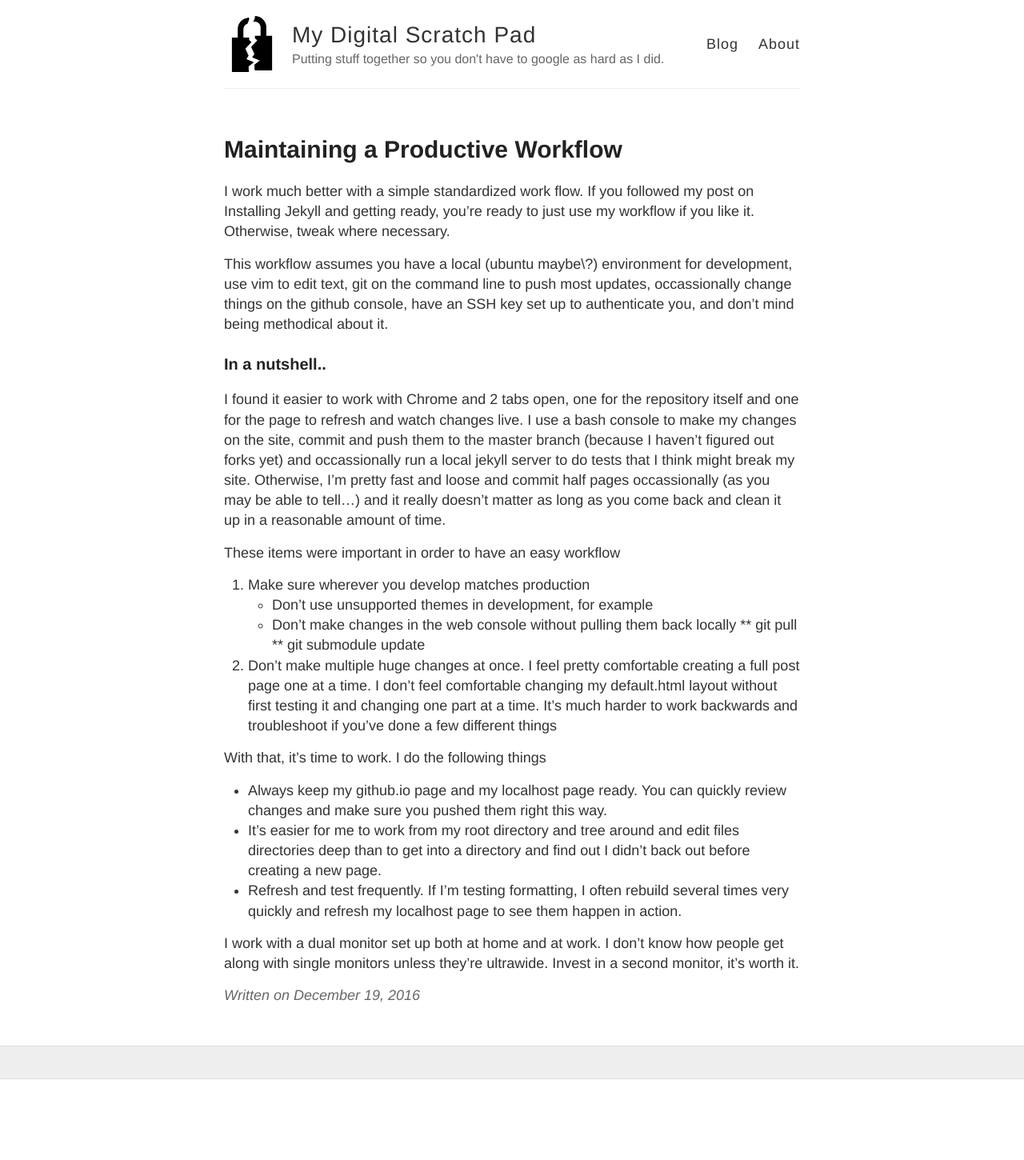
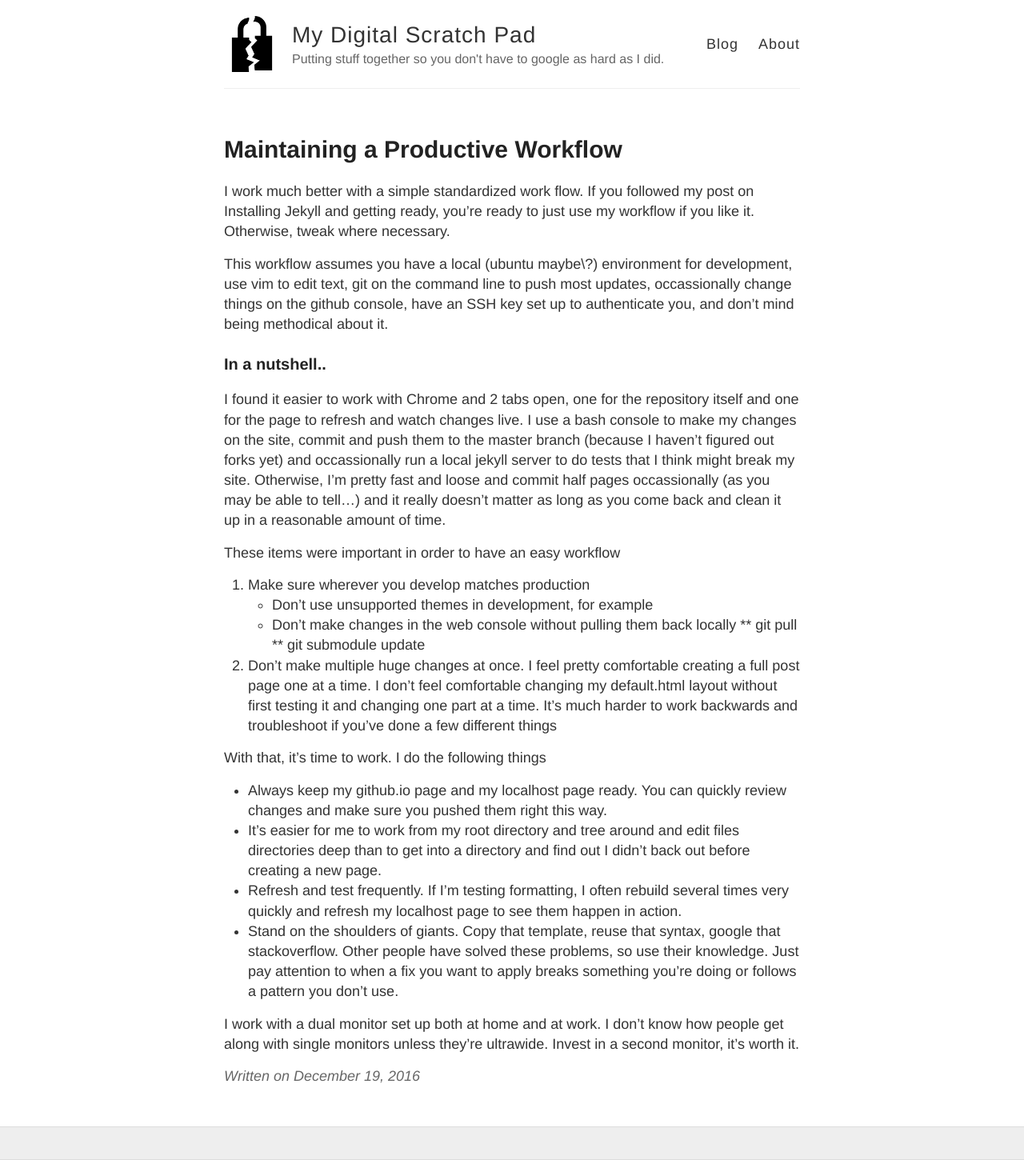
Before and after one commit to remotephone/blog.rmtph.one, a Jekyll site: the page built from _posts/2016-12-20-Workflow.md, in a window 1280 px wide. Shown: the whole page at 80% size. Built offline with Jekyll 4.4.1, drawn with Linux system fonts in a browser that asks for light colours; before the commit the page ends 1349 px from its top, so only the background shows below that.

Commit message:
workflow updates

```diff
--- a/_posts/2016-12-20-Workflow.md
+++ b/_posts/2016-12-20-Workflow.md
@@ -28,5 +28,6 @@ With that, it's time to work. I do the following things
 + Always keep my github.io page and my localhost page ready. You can quickly review changes and make sure you pushed them right this way.
 + It's easier for me to work from my root directory and tree around and edit files directories deep than to get into a directory and find out I didn't back out before creating a new page.
 + Refresh and test frequently. If I'm testing formatting, I often rebuild several times very quickly and refresh my localhost page to see them happen in action.
++ Stand on the shoulders of giants. Copy that template, reuse that syntax, google that stackoverflow. Other people have solved these problems, so use their knowledge. Just pay attention to when a fix you want to apply breaks something you're doing or follows a pattern you don't use.
 
 I work with a dual monitor set up both at home and at work. I don't know how people get along with single monitors unless they're ultrawide. Invest in a second monitor, it's worth it.
```
